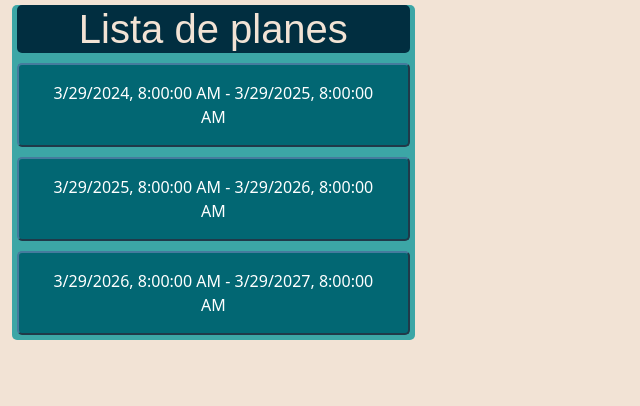
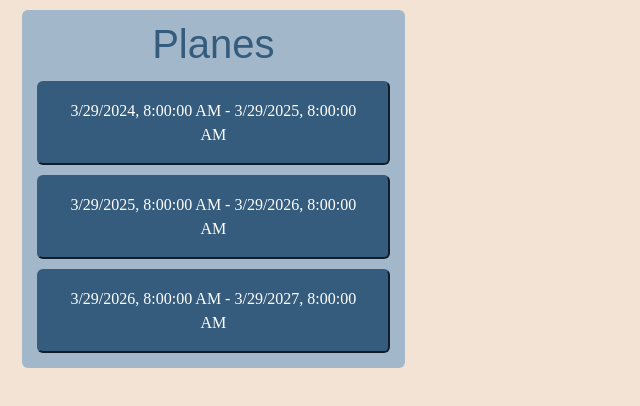
Before and after one commit to SII-Informatica-UMA/ciklum-care-it, an Angular app in the folder frontend/: page / in a window 1280 px wide. Shown: the top 406 px of the page, without its empty margins (0-640 px from the left). Built offline with nearby package versions, Linux system fonts and the light colour scheme.

Commit message:
nuevo diseño

```diff
--- a/frontend/src/app/app.component.css
+++ b/frontend/src/app/app.component.css
@@ -1,32 +1,30 @@
 .plan {
-    background-color: #026773;
-    border-color: #457b9d;
-    border-radius: 5px;
+    border-color: #355c7d;
+    background-color: #355c7d;
     margin: 5px;
 }
 
 .planes {
     text-align: center;
-    background-color: #3CA6A6;
-    border-radius: 5px;
+    background-color: #a3b7ca;
+    margin: 10px;
+    padding: 10px;
 }
 
 .text {
     margin: 15px;
+    font-family: cursive;
     color: white
 }
 
 .row {
+    height: 100%;
     background-color: #F2E3D5;
-    height: 100%;
 }
 
-h1 {
+.titulo {
     font-family: fantasy;
+    font-style: bold;
     text-align: center;
-    margin: 5px;
-    border: 0;
-    border-radius: 5px;
-    background-color: #012E40;
-    color: #F2E3D5;
+    color: #355c7d;
 }
--- a/frontend/src/app/app.component.html
+++ b/frontend/src/app/app.component.html
@@ -8,20 +8,21 @@
 </head>
 <body>
  <div class="row vh-100 m-0">
-    <div class="col-md-4">
-      <div class="planes">
-      <h1>Lista de planes</h1>
-
+    <div class="col-sm-4 rounded">
+      <div class="planes rounded">
+        <div class="titulo rounded">
+          <h1 class="rounded">Planes</h1>
+        </div>
         <div *ngFor="let plan of planes">
-          <button class="plan"
+          <button class="plan rounded"
           (click)="elegirPlan(plan)"
           [class.active]="plan === planElegido"><div class="text">{{plan?.fechaInicio?.toLocaleString()}} - {{plan?.fechaFin?.toLocaleString()}}</div>
           </button>
         </div>
 
+      </div>
     </div>
-  </div>
-    <div class="col-md-8 caja2" *ngIf="planElegido">
+    <div class="col-sm-8" *ngIf="planElegido">
       <app-sesion [sesiones]="sesionesPlan" [planId]="planElegido.id"></app-sesion>
     </div>
   </div>
--- a/frontend/src/app/detalle-sesion/detalle-sesion.component.css
+++ b/frontend/src/app/detalle-sesion/detalle-sesion.component.css
@@ -7,33 +7,43 @@
 .label {
     font-weight: bold;
     color: white;
+    text-align: left;
 }
 
 span {
     color: white;
 }
 
-.row {
-    background-color: #457b9d;
+.fondo {
+  height: 100%;
+  background-color: #F2E3D5;
 }
 
-h1 {
-    font-family: fantasy;
-    text-align: center;
-    background-color: #f79d65;
-    border: 0;
-    border-radius: 5px;
-    color: white;
+.titulo {
+  font-family: fantasy;
+  font-style: bold;
+  text-align: center;
+  color: #355c7d;
 }
 
-body {
-    background-color: #457b9d;
+.detalles {
+  text-align: center;
+  background-color: #a3b7ca;
+  margin: 10px;
+  padding: 10px;
 }
 
+
 .datos {
-  color: white;
+  margin: 15px;
+    font-family: cursive;
+    color: white
+}
+
+.botones {
+  text-align: center;
 }
 
 button {
-  background-color: #ffdac6;
+  margin: 10px;
 }
--- a/frontend/src/app/detalle-sesion/detalle-sesion.component.html
+++ b/frontend/src/app/detalle-sesion/detalle-sesion.component.html
@@ -7,57 +7,58 @@
     <link href="detalle-sesion.component.css" rel="stylesheet">
 </head>
 <body>
-<div class="row vh-100 m-0">
-  <small class="row m-0">
+<div class="row vh-100 m-0 fondo">
+  <div class="detalles rounded">
+  <div class="titulo">
     <h1 >Detalles de {{sesion?.inicio | date:'dd/MM/yyyy HH:mm'}}</h1>
-  </small>
+  </div>
 
-
-<div class="row">
+<div>
+<div class="datos">
   <label class="col-lg-6 label">Fecha de inicio:</label>
   <span class="col-lg-6 offset-2 offset-md-0">{{sesion?.inicio | date:'dd/MM/yyyy HH:mm'}}</span>
 </div>
-<div class="row">
+<div class="datos">
   <label class="col-lg-6 label">Fecha de fin:</label>
   <span class="col-lg-6 offset-2 offset-md-0">{{sesion?.fin | date:'dd/MM/yyyy HH:mm'}}</span>
 </div>
-<div class="row">
+<div class="datos">
   <label class="col-lg-6 label">Trabajo realizado:</label>
-  <span class="col-lg-6 offset-2 offset-md-0 text">{{sesion?.trabajoRealizado}}</span>
+  <span class="col-lg-6 offset-2 offset-md-0">{{sesion?.trabajoRealizado}}</span>
 </div>
-<div class="row">
+<div class="datos">
   <label class="col-lg-6 label">Vídeo:</label>
   <span class="col-lg-6 offset-2 offset-md-0">{{sesion?.multimedia?.[0] ?? ''}}</span>
 </div>
-<div class="row">
+<div class="datos">
   <label class="col-lg-6 label">Foto:</label>
   <span class="col-lg-6 offset-2 offset-md-0">{{sesion?.multimedia?.[1] ?? ''}}</span>
 </div>
-<div class="row">
+<div class="datos">
   <label class="col-lg-6 label">Descripción:</label>
   <span class="col-lg-6 offset-2 offset-md-0 text">{{sesion?.descripcion}}</span>
 </div>
-<div class="row">
+<div class="datos">
   <label class="col-lg-6 label">Presencial:</label>
   <div class="col-lg-6 offset-2 offset-md-0">
     <input type="checkbox" [ngModel]="sesion?.presencial" disabled>
   </div>
 </div>
-<div class="row">
+<div class="datos">
   <label class="col-lg-6 label">Datos de salud:</label>
   <div class="col-lg-6 offset-2 offset-md-0">
-      <div class="datos">Pulsaciones: {{sesion?.datosSalud?.[0] ?? '' }}</div>
-      <div class="datos">Peso: {{sesion?.datosSalud?.[1] ?? '' }}</div>
-      <div class="datos">Calorías: {{sesion?.datosSalud?.[2] ??  ''}}</div>
+      <div class="salud">Pulsaciones: {{sesion?.datosSalud?.[0] ?? '' }}</div>
+      <div class="salud">Peso: {{sesion?.datosSalud?.[1] ?? '' }}</div>
+      <div class="salud">Calorías: {{sesion?.datosSalud?.[2] ??  ''}}</div>
   </div>
 
 </div>
 
-<div class="row">
+<div class="botones">
   <button class="col-auto btn btn-outline-danger" (click)="eliminarSesion()">Eliminar <i class="bi bi-trash-fill"></i></button>
-  <div class="col-1"></div>
   <button class="col-auto btn btn-outline-primary" (click)="editarSesion()">Editar <i class="bi bi-pencil-fill"></i></button>
 </div>
-
+</div>
+</div>
 </div>
 </body>
--- a/frontend/src/app/sesion/sesion.component.css
+++ b/frontend/src/app/sesion/sesion.component.css
@@ -1,41 +1,32 @@
 .sesion {
-  background-color: #1d3557;
-  border-color: #457b9d;
-  border-radius: 5px;
-  margin: 15px;
+  border-color: #355c7d;
+    background-color: #355c7d;
+    margin: 5px;
 }
 
 .sesiones {
   text-align: center;
+    background-color: #a3b7ca;
+    margin: 10px;
+    padding: 10px;
 }
 
 .text {
-  margin: 15px;
+  margin: 12px;
+  font-family: cursive;
   color: white
 }
 
 .row {
-  background-color: #457b9d;
+  height: 100%;
+  background-color: #F2E3D5;
 }
 
-h1 {
-  font-family: fantasy;
-  text-align: center;
-  margin: 5px;
-  background-color: #f79d65;
-  border: 0;
-  border-radius: 5px;
-  color: white;
-}
-
-.surrounding {
-  border: 5px;
-  border-radius: 5px;
-  border-color: white;
-}
-
-body {
-  background-color: #457b9d;
+.titulo {
+    font-family: fantasy;
+    font-style: bold;
+    text-align: center;
+    color: #355c7d;
 }
 
 .aniadir {
--- a/frontend/src/app/sesion/sesion.component.html
+++ b/frontend/src/app/sesion/sesion.component.html
@@ -8,12 +8,16 @@
 </head>
 <body>
   <div class="row vh-100 m-0">
-    <div class="col-md-4">
-      <h1>Lista de sesiones</h1>
-        <div *ngFor="let sesion of sesiones" class="sesiones">
-            <button class="sesion"
+    <div class="col-md-5 rounded">
+      <div class="sesiones rounded">
+      <div class="titulo rounded">
+        <h1 class="rounded">Sesiones</h1>
+      </div>
+        <div *ngFor="let sesion of sesiones">
+            <button class="sesion rounded"
                 (click)="elegirSesion(sesion)"
-                [class.active]="sesion === sesionElegida"><div class="text">{{sesion?.inicio | date:'dd/MM/yyyy HH:mm'}} - {{sesion?.fin | date:'dd/MM/yyyy HH:mm'}}</div></button>
+                [class.active]="sesion === sesionElegida"><div class="text">{{sesion?.inicio | date:'dd/MM/yyyy HH:mm'}} - {{sesion?.fin | date:'dd/MM/yyyy HH:mm'}}</div>
+              </button>
       </div>
 
       <br>
@@ -21,10 +25,11 @@
         <button type="button" class="btn btn-outline-light bi bi-plus-lg" (click)="aniadirSesion()"></button>
       </div>
     </div>
+  </div>
 
     <!-- Detalles de sesión -->
 
-    <div class="col-md-8" *ngIf="sesionElegida">
+    <div class="col-md-7" *ngIf="sesionElegida">
         <app-detalle-sesion [sesion]="sesionElegida"
           (sesionEditada)="editarSesion($event)"
           (sesionEliminada)="eliminarSesion($event)"
```
